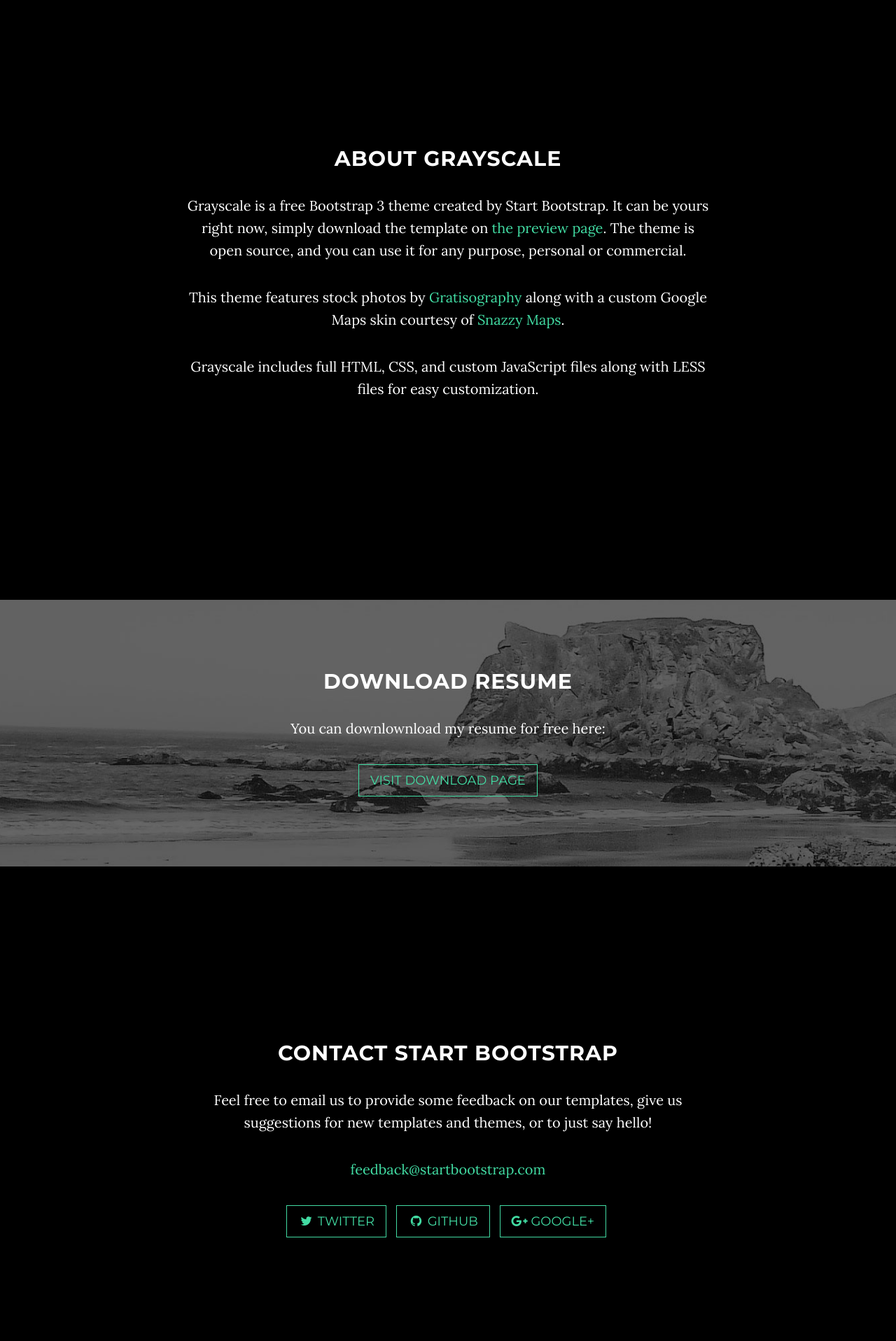
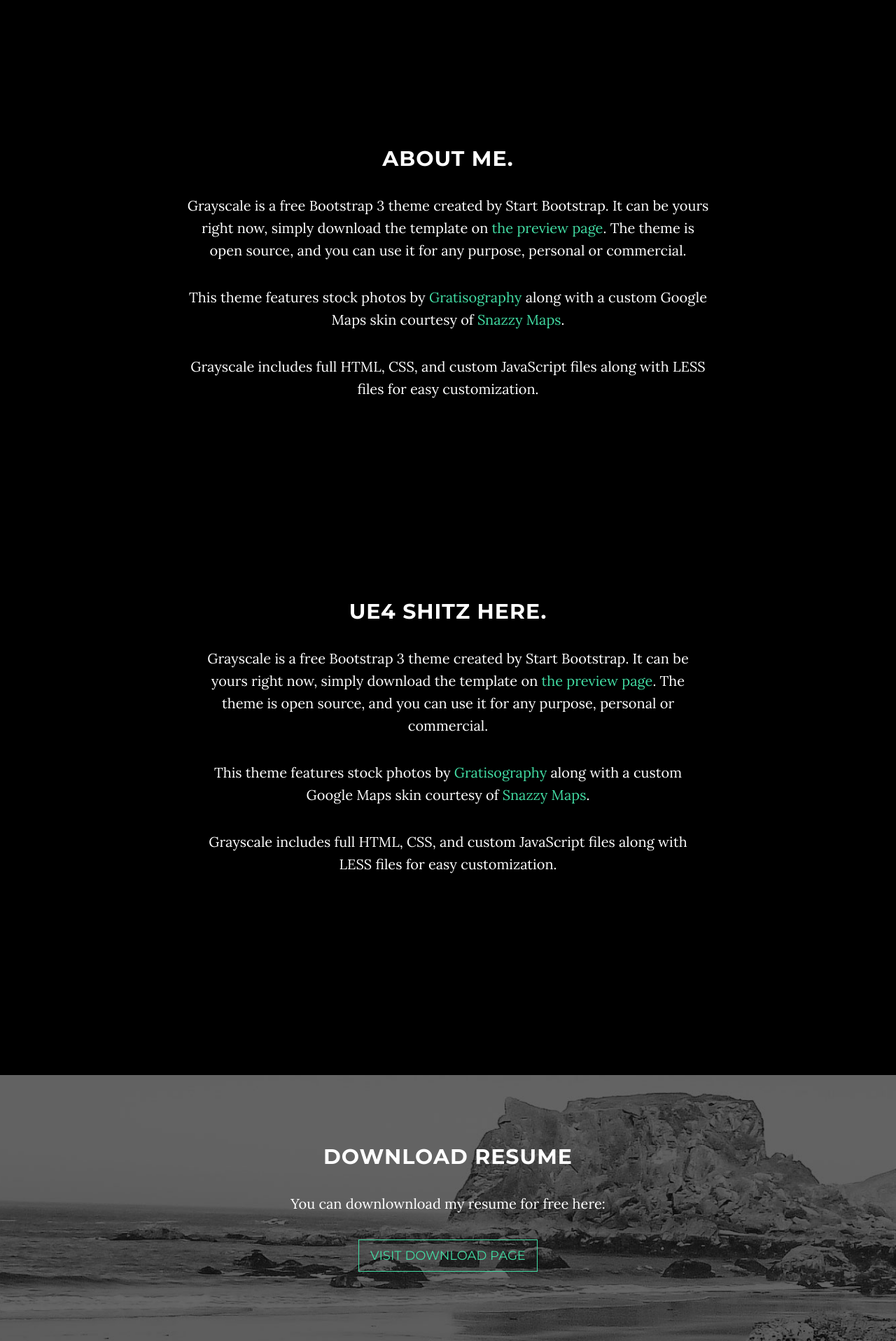
Before and after one commit to harleyknd1/harleyknd1.github.io, a PHP site: page /portofolio/index.html in a window 1280 px wide. Shown: the part 840-2756 px from the top of the page at 70% size. Run offline with PHP 8.4, Linux system fonts and the light colour scheme; some libraries are stand-ins or nearby versions.

Commit message:
sections test ue4
ue4

```diff
--- a/portofolio/index.html
+++ b/portofolio/index.html
@@ -9,7 +9,7 @@
     <meta name="description" content="">
     <meta name="author" content="">
 
-    <title>Harley Lafeber - Portofolio</title>
+    <title>Harley Lafeber - Portfolio</title>
 
     <!-- Bootstrap Core CSS -->
     <link href="vendor/bootstrap/css/bootstrap.min.css" rel="stylesheet">
@@ -83,9 +83,9 @@
             <div class="container">
                 <div class="row">
                     <div class="col-md-8 col-md-offset-2">
-                        <h1 class="brand-heading">Grayscale</h1>
-                        <p class="intro-text">A free, responsive, one page Bootstrap theme.
-                            <br>Created by Start Bootstrap.</p>
+                        <h1 class="brand-heading">Harley's Portfolio</h1>
+                        <p class="intro-text">A collection of projects I've done throughout the years
+                            <br>"Created by Harley Lafeber"</p>
                         <a href="#about" class="btn btn-circle page-scroll">
                             <i class="fa fa-angle-double-down animated"></i>
                         </a>
@@ -99,13 +99,26 @@
     <section id="about" class="container content-section text-center">
         <div class="row">
             <div class="col-lg-8 col-lg-offset-2">
-                <h2>About Grayscale</h2>
+                <h2>About Me.</h2>
                 <p>Grayscale is a free Bootstrap 3 theme created by Start Bootstrap. It can be yours right now, simply download the template on <a href="http://startbootstrap.com/template-overviews/grayscale/">the preview page</a>. The theme is open source, and you can use it for any purpose, personal or commercial.</p>
                 <p>This theme features stock photos by <a href="http://gratisography.com/">Gratisography</a> along with a custom Google Maps skin courtesy of <a href="http://snazzymaps.com/">Snazzy Maps</a>.</p>
                 <p>Grayscale includes full HTML, CSS, and custom JavaScript files along with LESS files for easy customization.</p>
             </div>
         </div>
     </section>
+
+    <!-- Unreal Engine 4 Section -->
+    <section id="UE4" class="container content-section text-center">
+        <div class="UE4-section">
+            <div class="col-lg-8 col-lg-offset-2">
+                <h2>UE4 shitz here.</h2>
+                <p>Grayscale is a free Bootstrap 3 theme created by Start Bootstrap. It can be yours right now, simply download the template on <a href="http://startbootstrap.com/template-overviews/grayscale/">the preview page</a>. The theme is open source, and you can use it for any purpose, personal or commercial.</p>
+                <p>This theme features stock photos by <a href="http://gratisography.com/">Gratisography</a> along with a custom Google Maps skin courtesy of <a href="http://snazzymaps.com/">Snazzy Maps</a>.</p>
+                <p>Grayscale includes full HTML, CSS, and custom JavaScript files along with LESS files for easy customization.</p>
+            </div>
+        </div>
+    </section>
+
 
     <!-- Download Section -->
     <section id="download" class="content-section text-center">
@@ -124,19 +137,19 @@
     <section id="contact" class="container content-section text-center">
         <div class="row">
             <div class="col-lg-8 col-lg-offset-2">
-                <h2>Contact Start Bootstrap</h2>
-                <p>Feel free to email us to provide some feedback on our templates, give us suggestions for new templates and themes, or to just say hello!</p>
-                <p><a href="mailto:feedback@startbootstrap.com">feedback@startbootstrap.com</a>
+                <h2>Contact Me</h2>
+                <p>Feel free to email me to provide some feedback on my projects, give me some suggestions for new projects and games, for job offers, or to just say hello!</p>
+                <p><a href="mailto:contact@harleylafeber.me">contact@harleylafeber.me</a>
                 </p>
                 <ul class="list-inline banner-social-buttons">
                     <li>
-                        <a href="https://twitter.com/SBootstrap" class="btn btn-default btn-lg"><i class="fa fa-twitter fa-fw"></i> <span class="network-name">Twitter</span></a>
+                        <a href="https://twitter.com/harleyknd1" class="btn btn-default btn-lg"><i class="fa fa-twitter fa-fw"></i> <span class="network-name">Twitter</span></a>
                     </li>
                     <li>
-                        <a href="https://github.com/IronSummitMedia/startbootstrap" class="btn btn-default btn-lg"><i class="fa fa-github fa-fw"></i> <span class="network-name">Github</span></a>
+                        <a href="https://github.com/harleyknd1" class="btn btn-default btn-lg"><i class="fa fa-github fa-fw"></i> <span class="network-name">Github</span></a>
                     </li>
                     <li>
-                        <a href="https://plus.google.com/+Startbootstrap/posts" class="btn btn-default btn-lg"><i class="fa fa-google-plus fa-fw"></i> <span class="network-name">Google+</span></a>
+                        <a href="https://plus.google.com/u/0/+harleylafeber-scg/posts" class="btn btn-default btn-lg"><i class="fa fa-google-plus fa-fw"></i> <span class="network-name">Google+</span></a>
                     </li>
                 </ul>
             </div>
@@ -163,7 +176,7 @@
     <script src="https://cdnjs.cloudflare.com/ajax/libs/jquery-easing/1.3/jquery.easing.min.js"></script>
 
     <!-- Google Maps API Key - Use your own API key to enable the map feature. More information on the Google Maps API can be found at https://developers.google.com/maps/ -->
-    <script type="text/javascript" src="https://maps.googleapis.com/maps/api/js?key=AIzaSyCRngKslUGJTlibkQ3FkfTxj3Xss1UlZDA&sensor=false"></script>
+    <script type="text/javascript" src="https://maps.googleapis.com/maps/api/js?key=AIzaSyDuoz_w-KXHN4BCXgr8XM0FMd8yqUjKiwk&sensor=false"></script>
 
     <!-- Theme JavaScript -->
     <script src="js/grayscale.min.js"></script>
```
Also changed, not shown: portofolio/css/grayscale.css (+11 -0 lines).
